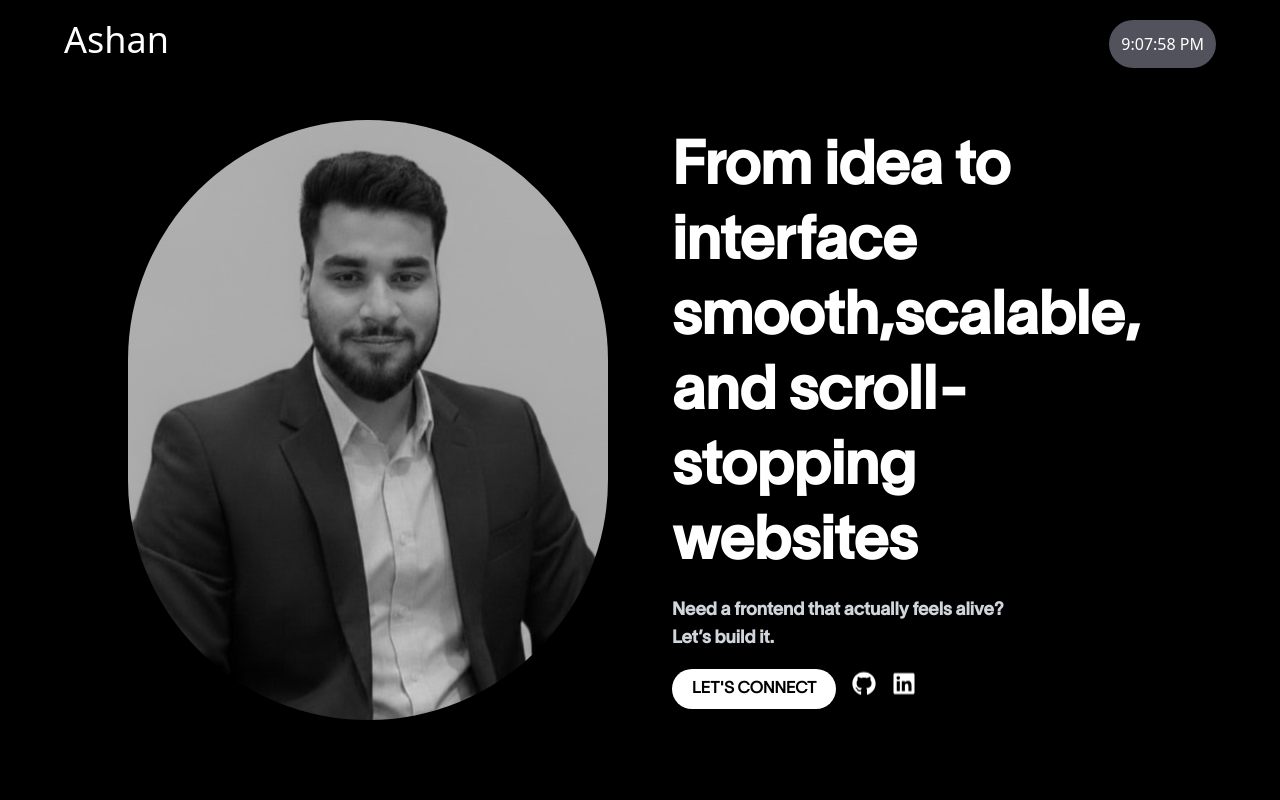
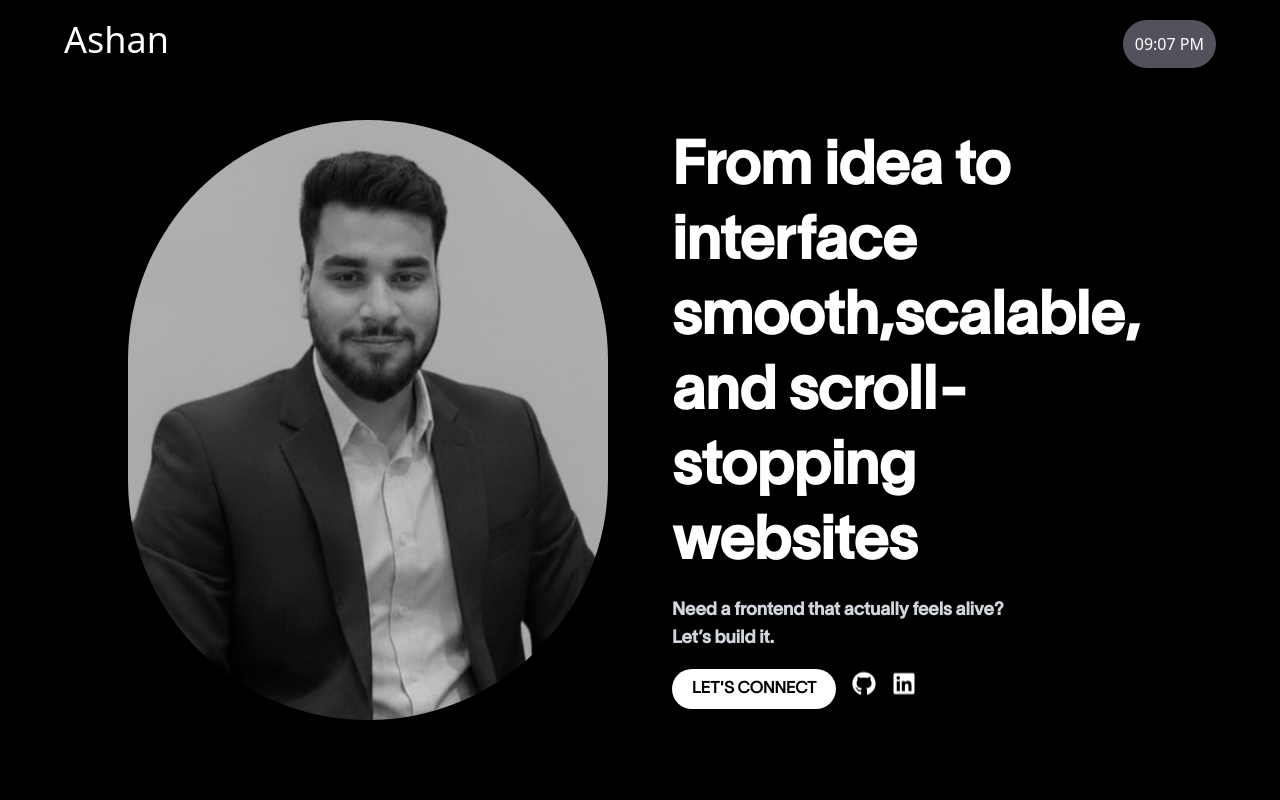
Before and after one commit to ashu1144/portfolio-website2, a React (Vite) app: page / in a window 1280 px wide. Shown: the top 800 px of the page. Built offline with nearby package versions, Linux system fonts and the light colour scheme.

Commit message:
major changes

```diff
--- a/index.html
+++ b/index.html
@@ -2,9 +2,9 @@
 <html lang="en">
   <head>
     <meta charset="UTF-8" />
-    <link rel="icon" type="image/svg+xml" href="/vite.svg" />
+    <link rel="icon" type="image/svg+xml" href="/favicon.svg" />
     <meta name="viewport" content="width=device-width, initial-scale=1.0" />
-    <title>website</title>
+    <title>Ashan</title>
   </head>
   <body>
     <div id="root"></div>
--- a/src/components/Time.jsx
+++ b/src/components/Time.jsx
@@ -13,7 +13,9 @@
 
   return (
     <div>
-      <h2>{time.toLocaleTimeString()}</h2>
+      <h2>
+        {time.toLocaleTimeString([], { hour: "2-digit", minute: "2-digit" })}
+      </h2>
     </div>
   );
 }
```
Also changed, not shown: public/favicon.svg (added).
